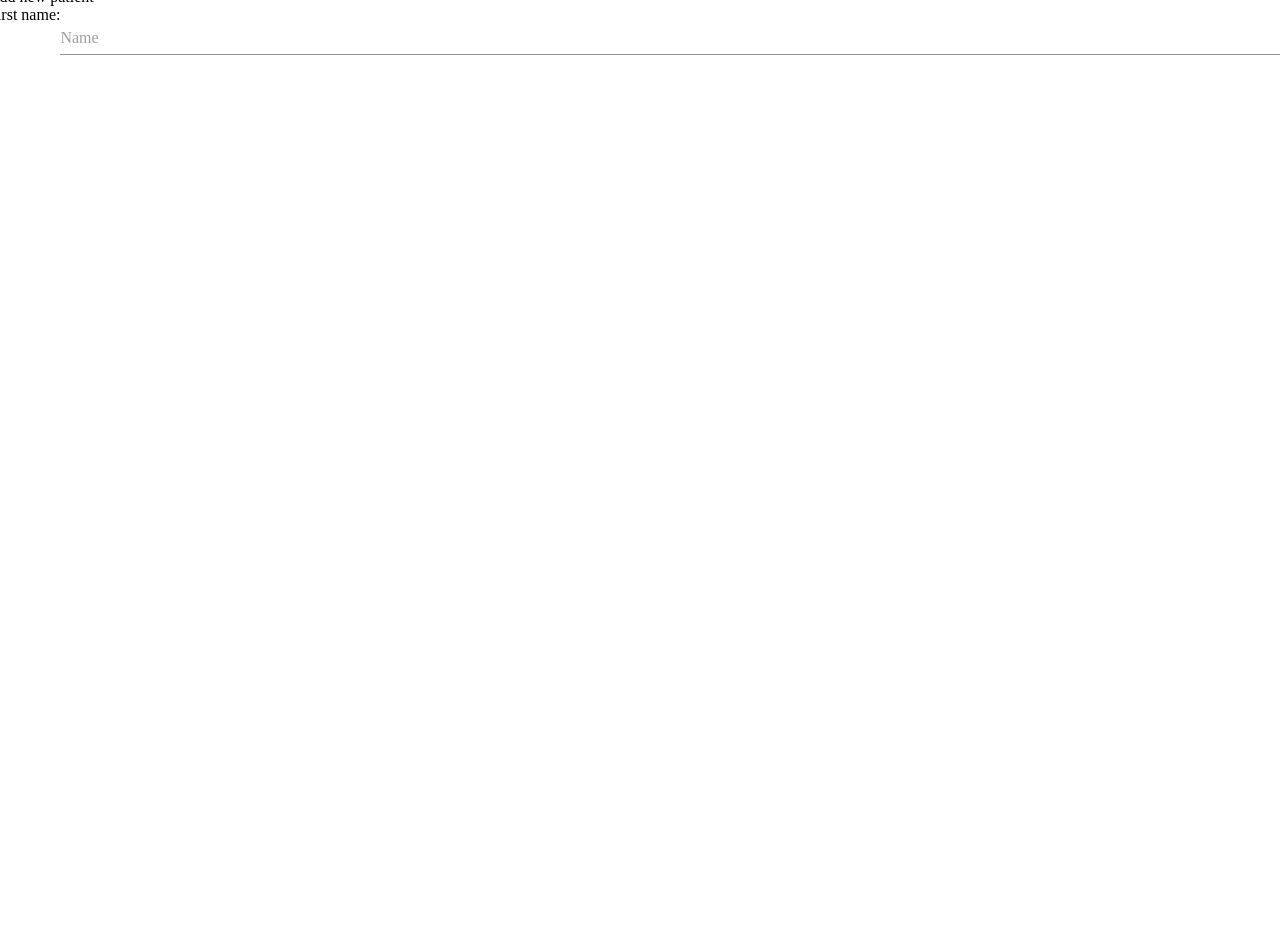
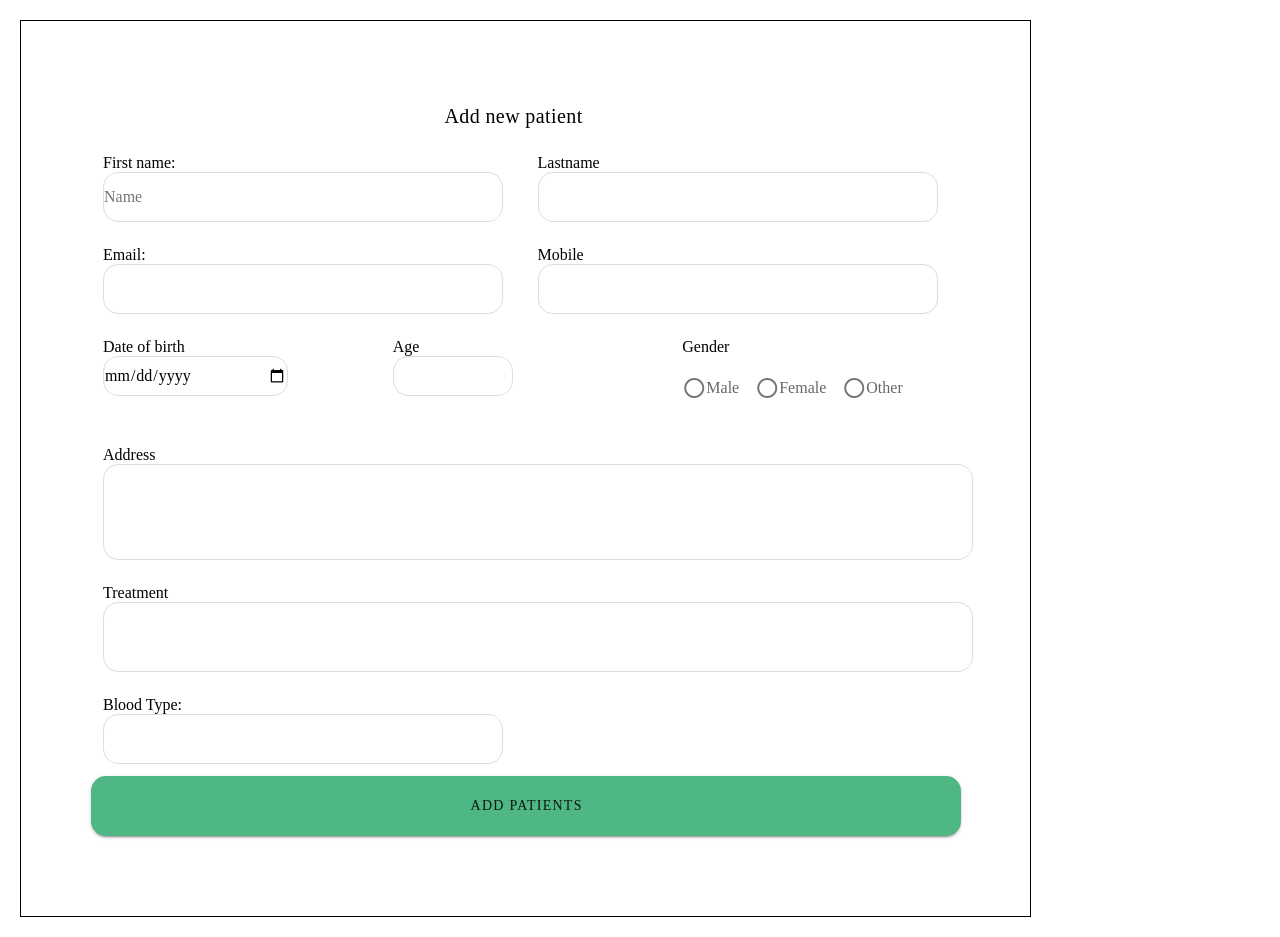
Before and after one commit to Nayde666/Proyecto-Final-CRUD-Cornea-Clinic, a Nuxt app in the folder Frontend/: page /pacientes in a window 1280 px wide. Before the commit the page ends 800 px from the top, so only its background shows below. Built offline with nearby package versions, Linux system fonts and the light colour scheme.

Commit message:
Terminacion de formulario

```diff
--- a/Frontend/components/Users/patRegister.vue
+++ b/Frontend/components/Users/patRegister.vue
@@ -1,20 +1,177 @@
-    <template>
-        <v-form ref="frmRegistro" v-model="frmRegistro">
-            <v-row align="center" class="text-2">
-                    Add new patient
+<template >
+    <div class="contenedor" style="margin:20px" >
+        <v-container>
+            <v-form ref="frmRegistro" v-model="frmRegistro">
+                    <v-row style="width: 100%;">
+                        <v-col cols="12" style="text-align: center;">
+                            <p class="formTit">Add new patient</p>
+                        </v-col>
+                    </v-row>
+            <v-row align="center" >
+                <v-col>
+                    <p>First name: </p>
+                    <input type="text" class="cajas" v-model="name" placeholder="Name">
+                </v-col>
+                <v-col>
+                    <p>Lastname </p>
+                    <input type="text" class="cajas" v-model="lastname" >
+                </v-col>
             </v-row>
-            <v-row align="center">
-                <label for="">First name:</label>
-                <v-text-field
-                class="ml-3"
-                type="text"
-                v-model="name"
-                placeholder="Name"
-                :rules="[reglas.requerido]"
-                />
-        </v-row>
-        </v-form>
-    </template>
+            <v-row>
+                <v-col>
+                    <p>Email: </p>
+                    <input type="email" class="cajas" v-model="email">
+            </v-col>
+            <v-col>
+                        <p>Mobile </p>
+                    <input type="text" class="cajas" v-model="phone" >
+                    </v-col>
+                </v-row>
+                <v-row align="center" >
+                    <v-col cols="4">
+                        <p>Date of birth </p>
+                        <input type="date" class="cajasB" v-model="birthday">
+                    </v-col>
+                    <v-col cols="4">
+                        <p>Age </p>
+                        <input type="number" class="cajasC" v-model="age">
+                    </v-col>
+                    <v-col cols="4">
+                        <p>Gender</p>
+                        <v-radio-group  v-model="gender" row>
+                            <v-radio
+                                label="Male"
+                                value="radio-1"
+                            ></v-radio>
+                            <v-radio
+                                label="Female"
+                                value="radio-2"
+                            ></v-radio>
+                            <v-radio
+                                label="Other"
+                                value="radio-3"
+                            ></v-radio>
+                        </v-radio-group>
+                    </v-col>
+                </v-row>
+                <v-row align="center" >
+                    <v-col>
+                        <p> Address </p>
+                        <input type="text" class="cajasA" v-model="address">
+                    </v-col>
+                </v-row>
+                <v-row align="center" >
+                    <v-col>
+                        <p>Treatment </p>
+                        <input type="text" class="cajasP" v-model="treatment">
+                    </v-col>
+                </v-row>
+                <v-row align="center">
+                    <v-col>
+                        <p>Blood Type: </p>
+                        <input type="text" class="cajas" v-model="blood">
+                    </v-col>
+                </v-row>
+                <v-row>
+                    <v-btn id="btnPatients">
+                        <p >Add patients</p>
+                </v-btn>
+
+                </v-row>
+            </v-form>
+            </v-container>
+        </div>
+</template>
+
+<style>
+.p {
+    font-family: Open;
+    font-size: 14px;
+    font-style: normal;
+    font-weight: 400;
+    line-height: 19px;
+    letter-spacing: 0.28px;
+    color: #000;
+    margin-bottom: 25px;
+}
+.formTit {
+    font-family: Open;
+    font-size: 20px;
+    font-style: normal;
+    font-weight: 400;
+    line-height: 27px;
+    letter-spacing: 0.4px;
+    color: #000;
+    justify-content: center;
+}
+
+.radio {
+    color: #000;
+    width: 20px;
+    height: 20px;
+    fill:var(--text-white, #FFF);
+    stroke-width: 1px;
+    stroke: var(--primary-green, #4fb783);
+}
+
+.cajas{
+    width: 400px;
+    height: 50px;
+    border-radius: 15px;
+    border: 1px solid var(--gray-light-gray, #DDD);
+    background: var(--gray-whte, #FFF);
+}
+.cajasA{
+    width: 870px;
+    height: 96px;
+    border-radius: 15px;
+    border: 1px solid var(--gray-light-gray, #DDD);
+    background: var(--gray-whte, #FFF);
+}
+.cajasP{
+    width: 870px;
+    height: 70px;
+    border-radius: 15px;
+    border: 1px solid var(--gray-light-gray, #DDD);
+    background: var(--gray-whte, #FFF);
+}
+.cajasB{
+    width: 185px;
+    height: 40px;
+    border-radius: 15px;
+    border: 1px solid var(--gray-light-gray, #DDD);
+    background: var(--gray-whte, #FFF);
+}
+.cajasC{
+    width: 120px;
+    height: 40px;
+    border-radius: 15px;
+    border: 1px solid var(--gray-light-gray, #DDD);
+    background: var(--gray-whte, #FFF);
+}
+#btnPatients {
+    align-content: center;
+    border-radius: 15px;
+    background: var(--primary-green, #4fb783);
+    width: 870px;
+    height: 60px;
+    flex-shrink: 0;
+}
+.contenedor{
+    width: 1011px;
+    height: 897px;
+    border: 1px solid #000;
+    padding: 70px;
+}
+.titulo{
+    width: 1200px;
+    height: 1100px;
+    border-radius: 15px;
+    background: var(--gray-whte, #FFF);
+    padding: 70px;
+    border: 1px solid #000;
+}
+</style>
 
 
 <script>
@@ -44,7 +201,6 @@ export default {
 
             if (this.frmRegistro) {
                 //Registramos usuario
-                name, lastname, email, phone, birthday, age, gender, address, treatment, blood
                 const sendData = {
                     name: this.name,
                     lastname: this.lastname,
--- a/Frontend/components/Users/patient.vue
+++ b/Frontend/components/Users/patient.vue
@@ -272,27 +272,32 @@ export default {
           this.dialog = false
          // console.log('@@@ respuesta => ', rawResponse)
       },
-      editUser (user) {
-          console.log('@@@ user =>', user)
-          this.editUserData.nombre = user.nombre
-          this.editUserData.apaterno = user.apaterno
-          this.editUserData.amaterno = user.amaterno
-          this.editUserData.telefono= user.telefono
-          this.editUserData.email = user.email
-          this.editUserData.password = user.password
+      editPatients (user) {
+          console.log('@@@ patient=>', user)
+
+          this.editPatients.name = user.name
+          this.editPatients.lastname = user.lastname
+          this.editPatients.email = user.email
+          this.editPatients.phone= user.phone
+          this.editPatients.birthday= user.birthday
+          this.editPatients.age = user.age
+          this.editPatients.gender = user.gender
+          this.editPatients.address = user.address
+          this.editPatients.treatment = user.treatment
+          this.editPatients.blood = user.blood
           this.dialogEdit = true
       },
       async editar () {
           const valid = this.$refs.frmRegistro.validate()
           if (valid) {
-              console.log('@@@ editUserData', this.editUserData)
-              const rawResponse = await fetch('http://localhost:5000/edit-user',{
+              console.log('@@@ editUserData', this.editPatients)
+              const rawResponse = await fetch('http://localhost:5000/edit-patient',{
                   method: 'POST',
                   headers: {
                       'Accept': 'application/json',
                       'Content-Type': 'application/json'
                   },
-                  body: JSON.stringify(this.editUserData)
+                  body: JSON.stringify(this.editPatients)
           })
           const res = await rawResponse.json()
           this.loadUsers()
--- a/Frontend/pages/index.vue
+++ b/Frontend/pages/index.vue
@@ -1,6 +1,7 @@
 <script>
 import login from '~/components/Users/login.vue';
 import patient from '~/components/Users/patient.vue';
+
 export default {
   name: 'IndexPage',
   components: {
```
